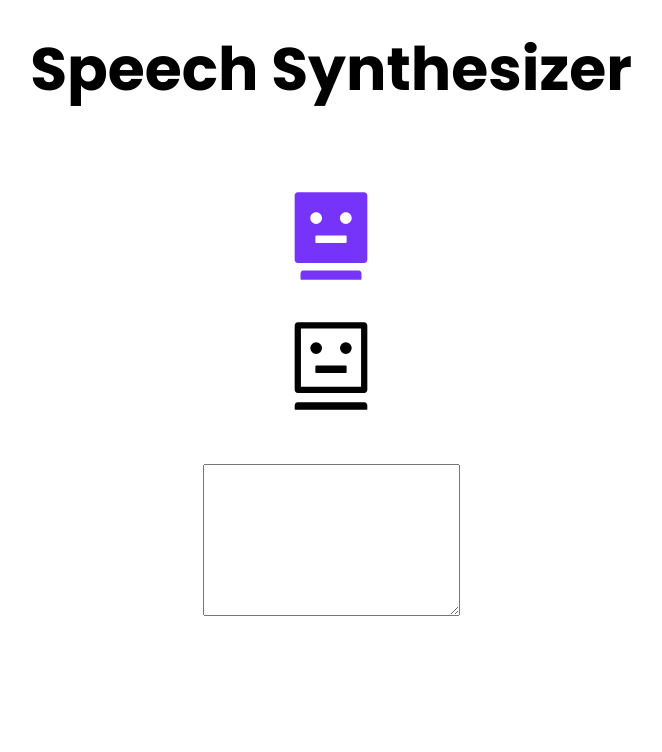
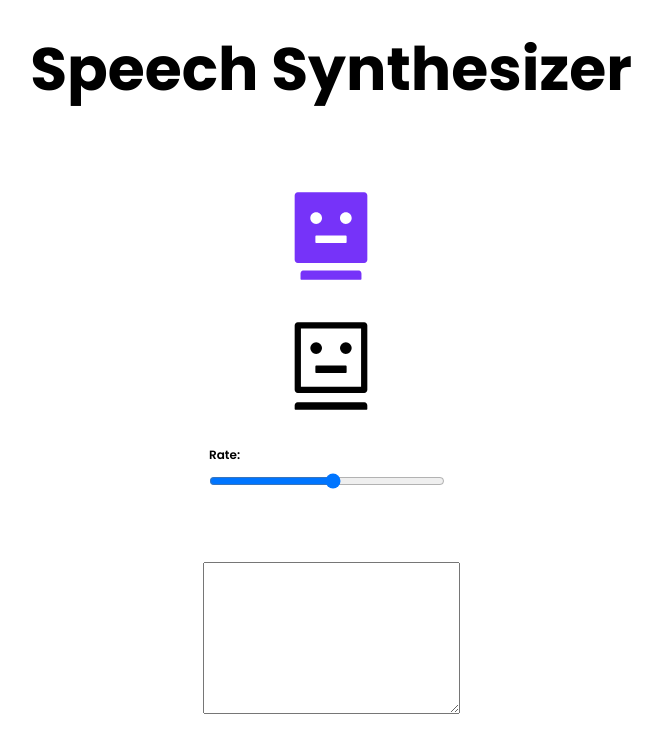
Before and after one commit to spectr-e/react-projects, a React (Vite) app: page / in a window 1280 px wide. Shown: the top 752 px of the page, without its empty margins (309-971 px from the left). Built offline with nearby package versions, Linux system fonts and the light colour scheme.

Commit message:
fix(SpeechNarratorComp): Create the speech rate input as well as its controls and handlers

```diff
--- a/src/Projects/29-speech-synthesizer-app/components/SpeechNarrator.jsx
+++ b/src/Projects/29-speech-synthesizer-app/components/SpeechNarrator.jsx
@@ -1,15 +1,35 @@
 import { AiFillRobot, AiOutlineRobot } from 'react-icons/ai'
+import { Form } from '../../../components'
+import { useState } from 'react'
 
 const SpeechNarrator = ({ text }) => {
+  const [rateValue, setRateValue] = useState('')
+  const handleChange = (e) => {
+    setRateValue(e.target.value)
+  }
+
   const robotStyle = {
     fontSize: 100,
     padding: 0,
     cursor: 'pointer',
   }
+
   return (
     <div className='d-flex flex-column my-3 container' style={{ gap: 30 }}>
+      {/* robots */}
       <AiFillRobot style={robotStyle} className='text-primary' />
       <AiOutlineRobot style={robotStyle} />
+      {/* TODO: Highlighted Text Component Here */}
+      {/* rate */}
+      <Form
+        labelText={`Rate: ${rateValue}`}
+        inputType='range'
+        step={0.1}
+        max={2}
+        min={0.5}
+        values={rateValue}
+        onChange={handleChange}
+      />
     </div>
   )
 }
--- a/src/components/Form.jsx
+++ b/src/components/Form.jsx
@@ -13,6 +13,9 @@ const Form = ({
   classes,
   readOnly = false,
   refer,
+  step,
+  min,
+  max,
 }) => {
   const inputStyle = {
     border: '1px solid rgba(0,0,0,0.1)',
@@ -29,6 +32,9 @@ const Form = ({
         {labelText}
       </label>
       <input
+        step={step}
+        max={max}
+        min={min}
         type={inputType}
         placeholder={placeholderText}
         name={inputName}
```
